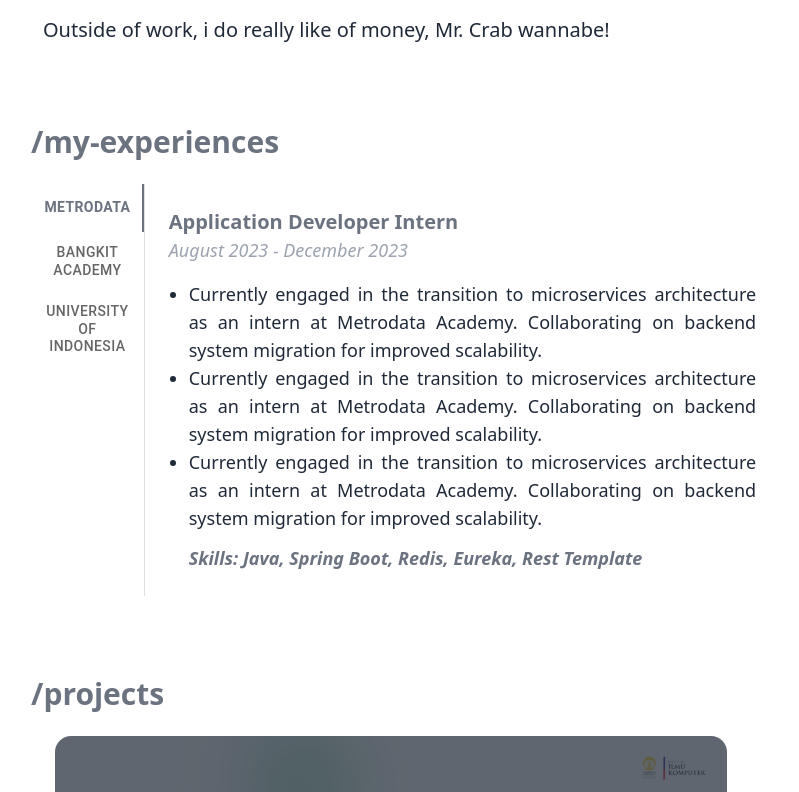
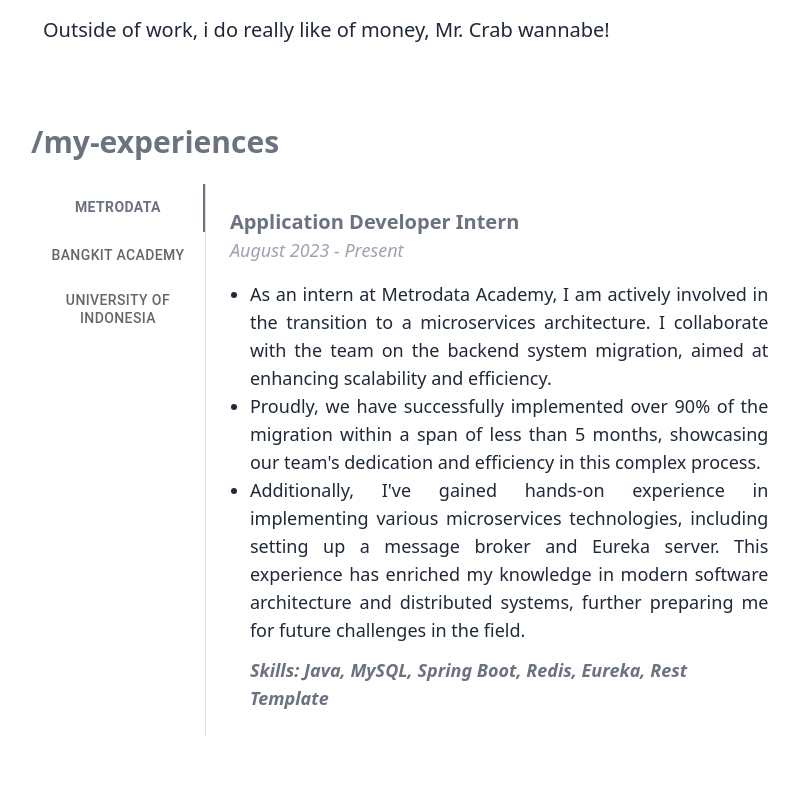
Before and after one commit to Krentt/React-Portofolio, a React (Vite) app in the folder my-portofolio/: page / in a window 1280 px wide. Shown: the part 1300-2092 px from the top of the page, without its empty margins (161-960 px from the left). Built offline with nearby package versions, Linux system fonts and the light colour scheme.

Commit message:
feat: add transition & animation

```diff
--- a/my-portofolio/package.json
+++ b/my-portofolio/package.json
@@ -15,6 +15,7 @@
     "@emotion/styled": "^11.11.0",
     "@mui/icons-material": "^5.14.16",
     "@mui/material": "^5.14.16",
+    "aos": "^2.3.4",
     "prop-types": "^15.8.1",
     "react": "^18.2.0",
     "react-dom": "^18.2.0",
--- a/my-portofolio/src/App.jsx
+++ b/my-portofolio/src/App.jsx
@@ -4,18 +4,26 @@
 import Experience from "./components/Experience";
 import Footer from "./components/Footer";
 import Project from "./components/Project";
+import { useEffect } from "react";
+import Aos from "aos";
+import "aos/dist/aos.css"
 
 const App = () => {
+
+  useEffect(() => {
+    Aos.init({duration:1200})
+  })
+
   return (
     <div>
       <header>
         <Navbar />
       </header>
       <div id="content" className="px-4 md:px-[15%]">
-        <Intro />
-        <About />
-        <Experience />
-        <Project />
+        <Intro/>
+        <About/>
+        <Experience/>
+        <Project/>
       </div>
       <footer className="lg:sticky bottom-0">
         <Footer />
--- a/my-portofolio/src/components/About.jsx
+++ b/my-portofolio/src/components/About.jsx
@@ -1,6 +1,14 @@
+import Aos from "aos";
+import { useEffect } from "react";
+
 const About = () => {
+
+  useEffect(() => {
+    Aos.init({duration:1400})
+  })
+
   return (
-    <div id="about" className="mb-8">
+    <div id="about" className="mb-8" data-aos="fade-up" data-aos-once="true">
       <div id="about-header">
         <h1 className="lg:text-3xl text-2xl font-bold pb-2 text-gray-500">
           /about-me
--- a/my-portofolio/src/components/Experience.jsx
+++ b/my-portofolio/src/components/Experience.jsx
@@ -1,8 +1,17 @@
+import { useEffect } from "react";
 import VerticalTabs from "./VerticalTabs";
+import Aos from "aos";
 
 const Experience = () => {
+
+  useEffect(() => {
+    Aos.init({
+      duration:1400
+    })
+  })
+
   return (
-    <div id="experience" className="mt-20">
+    <div id="experience" className="mt-20" data-aos="fade-up" data-aos-once="true">
       <div id="experience-header">
         <h1 className="lg:text-3xl text-2xl font-bold pb-2 text-gray-500">
           /my-experiences
--- a/my-portofolio/src/components/Intro.jsx
+++ b/my-portofolio/src/components/Intro.jsx
@@ -1,7 +1,14 @@
+import Aos from "aos";
+import { useEffect } from "react";
 import ReactTyped from "react-typed";
 
 /* eslint-disable react/no-unescaped-entities */
 const Intro = () => {
+
+  useEffect(() => {
+    Aos.init({duration:1400})
+  })
+
   return (
     <div
       id="intro"
@@ -13,6 +20,7 @@
           typeSpeed={100}
         />
       </h1>
+      <div data-aos="fade-left" data-aos-once="true">
         <h2 className="text-2xl lg:text-3xl pb-2">I love to create something!</h2>
         <p className="text-lg lg:text-xl pb-8">
           I'm a junior software engineer and data enthusiast based in Jakarta. My
@@ -43,6 +51,7 @@
           Contact me!
         </a>
       </div>
+    </div>
   );
 };
 
--- a/my-portofolio/src/components/Project.jsx
+++ b/my-portofolio/src/components/Project.jsx
@@ -1,7 +1,14 @@
+import { useEffect } from "react";
 import Carousel from "./Carousel";
 import ProjectList from "./ProjectList";
+import Aos from "aos";
 
 const Project = () => {
+
+  useEffect(() => {
+    Aos.init({duration:1400})
+  })
+
   return (
     <div id="projects" className="mt-20">
       <div id="projects-header">
@@ -9,7 +16,7 @@
           /projects
         </h1>
       </div>
-      <div id="projects-contents" className="mt-4 flex flex-col gap-8">
+      <div id="projects-contents" className="mt-4 flex flex-col gap-8" data-aos="fade-up" data-aos-once="true">
         <Carousel />
         <ProjectList />
       </div>
--- a/my-portofolio/src/components/TabContent.jsx
+++ b/my-portofolio/src/components/TabContent.jsx
@@ -1,8 +1,15 @@
+import Aos from "aos";
 import PropTypes from "prop-types";
+import { useEffect } from "react";
 
 const TabContent = ({ title, periods, skills, descriptions }) => {
+
+  useEffect(() => {
+    Aos.init({duration:1200})
+  })
+
   return (
-    <div id="tab-content">
+    <div id="tab-content" data-aos="fade-left" data-aos-once="true">
       <div id="tab-content-header">
         <h1 className="lg:text-xl text-lg font-bold text-gray-500">{title}</h1>
         <h4 className="lg:text-lg italic text-gray-400">{periods}</h4>
--- a/my-portofolio/src/components/VerticalTabs.jsx
+++ b/my-portofolio/src/components/VerticalTabs.jsx
@@ -47,7 +47,7 @@
   const smallScreen = useMediaQuery("(max-width: 768px)");
 
   return (
-    <Box className="md:flex">
+    <Box className="md:flex grow">
       <Tabs
         orientation={smallScreen ? "horizontal" : "vertical"}
         variant="scrollable"
@@ -74,7 +74,7 @@
         ))}
       </Tabs>
       {experiences.map((experience, index) => (
-        <TabPanel key={experience.id} value={value} index={index}>
+        <TabPanel key={experience.id} value={value} index={index} className="w-full">
           <TabContent {...experience} />
         </TabPanel>
       ))}
--- a/my-portofolio/src/data.js
+++ b/my-portofolio/src/data.js
@@ -4,13 +4,13 @@
       id: 1,
       title: "Application Developer Intern",
       location: "Metrodata",
-      periods: "August 2023 - December 2023",
+      periods: "August 2023 - Present",
       descriptions: [
-        "Currently engaged in the transition to microservices architecture as an intern at Metrodata Academy. Collaborating on backend system migration for improved scalability.",
-        "Currently engaged in the transition to microservices architecture as an intern at Metrodata Academy. Collaborating on backend system migration for improved scalability.",
-        "Currently engaged in the transition to microservices architecture as an intern at Metrodata Academy. Collaborating on backend system migration for improved scalability.",
+        "As an intern at Metrodata Academy, I am actively involved in the transition to a microservices architecture. I collaborate with the team on the backend system migration, aimed at enhancing scalability and efficiency.",
+        "Proudly, we have successfully implemented over 90% of the migration within a span of less than 5 months, showcasing our team's dedication and efficiency in this complex process.",
+        "Additionally, I've gained hands-on experience in implementing various microservices technologies, including setting up a message broker and Eureka server. This experience has enriched my knowledge in modern software architecture and distributed systems, further preparing me for future challenges in the field.",
       ],
-      skills: "Java, Spring Boot, Redis, Eureka, Rest Template",
+      skills: "Java, MySQL, Spring Boot, Redis, Eureka, Rest Template",
     },
     {
       id: 2,
@@ -18,9 +18,9 @@
       location: "Bangkit Academy",
       periods: "Febuary 2023 - June 2023",
       descriptions: [
-        "Currently engaged in the transition to microservices architecture as an intern at Metrodata Academy. Collaborating on backend system migration for improved scalability.",
-        "Currently engaged in the transition to microservices architecture as an intern at Metrodata Academy. Collaborating on backend system migration for improved scalability.",
-        "Currently engaged in the transition to microservices architecture as an intern at Metrodata Academy. Collaborating on backend system migration for improved scalability.",
+        "Attained the prestigious Distinction Graduate status, reflecting my dedication to academic excellence and passion for learning.",
+        "Proficient in Kotlin and experienced in using Jetpack Compose to develop modern Android applications that provide outstanding user experiences.",
+        "A dedicated Peer Tutor who fosters a collaborative and conducive study environment, guiding fellow learners to achieve their academic goals.",
       ],
       skills: "Kotlin, Jetpack Compose",
     },
@@ -28,13 +28,15 @@
       id: 3,
       title: "Teaching Assistant",
       location: "University of Indonesia",
-      periods: "Febuary 2022 - Desember 2023",
+      periods: "Febuary 2022 - Present",
       descriptions: [
-        "Currently engaged in the transition to microservices architecture as an intern at Metrodata Academy. Collaborating on backend system migration for improved scalability.",
-        "Currently engaged in the transition to microservices architecture as an intern at Metrodata Academy. Collaborating on backend system migration for improved scalability.",
-        "Currently engaged in the transition to microservices architecture as an intern at Metrodata Academy. Collaborating on backend system migration for improved scalability.",
+        "Provided educational support in multiple areas, including Artificial Intelligence, Linear Algebra, Knowledge Management, and Computer Architecture.",
+        "Delivered course materials, conducted mentoring sessions, and assessed student assignments, ensuring a thorough understanding of the subject matter.",
+        "Developed and improved soft skills, such as effective communication, mentoring, and knowledge transfer.",
+        "Facilitated a conducive learning environment and aided students in their academic endeavors.",
+        "Continuously contributed to enhancing the educational experience for students and fostering a collaborative learning atmosphere."
       ],
-      skills: "Python, Teaching",
+      skills: "Python, Data Science, Machine Learning, Knowledge Management, Teaching",
     },
   ];
 };
```
Also changed, not shown: 1 other file (tests, documents, lock files or other folders). Lines whose indentation alone changed are shown as unchanged.
